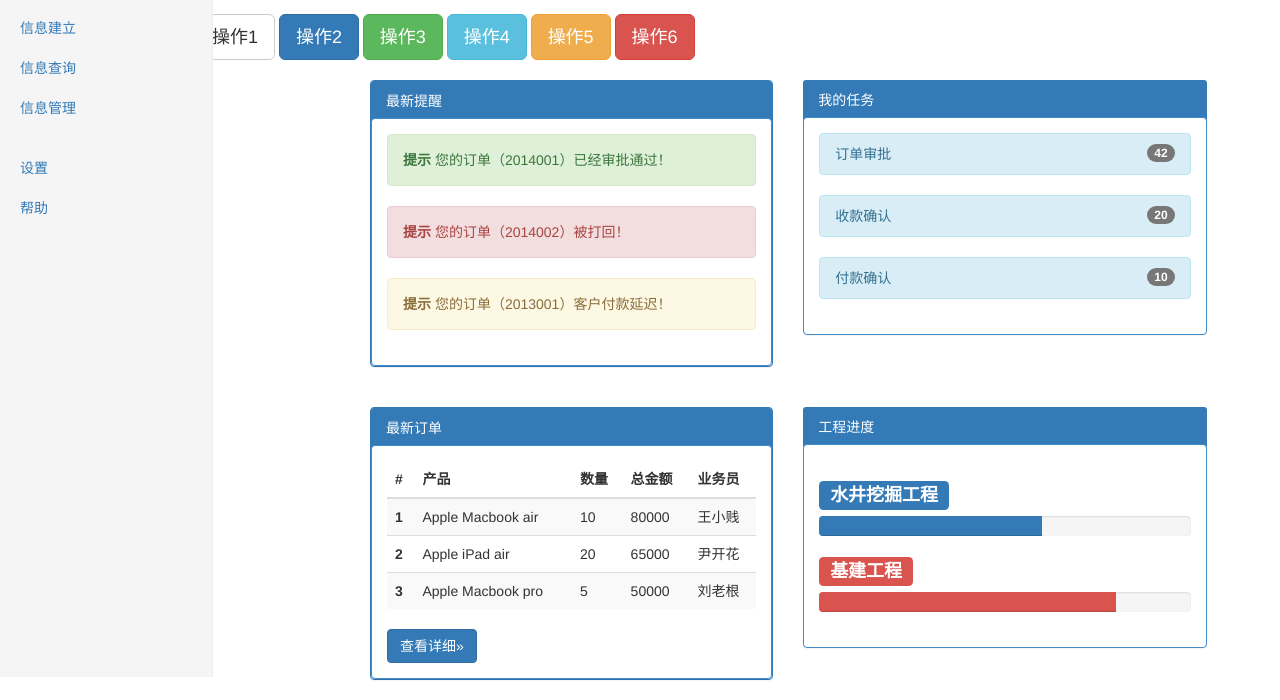
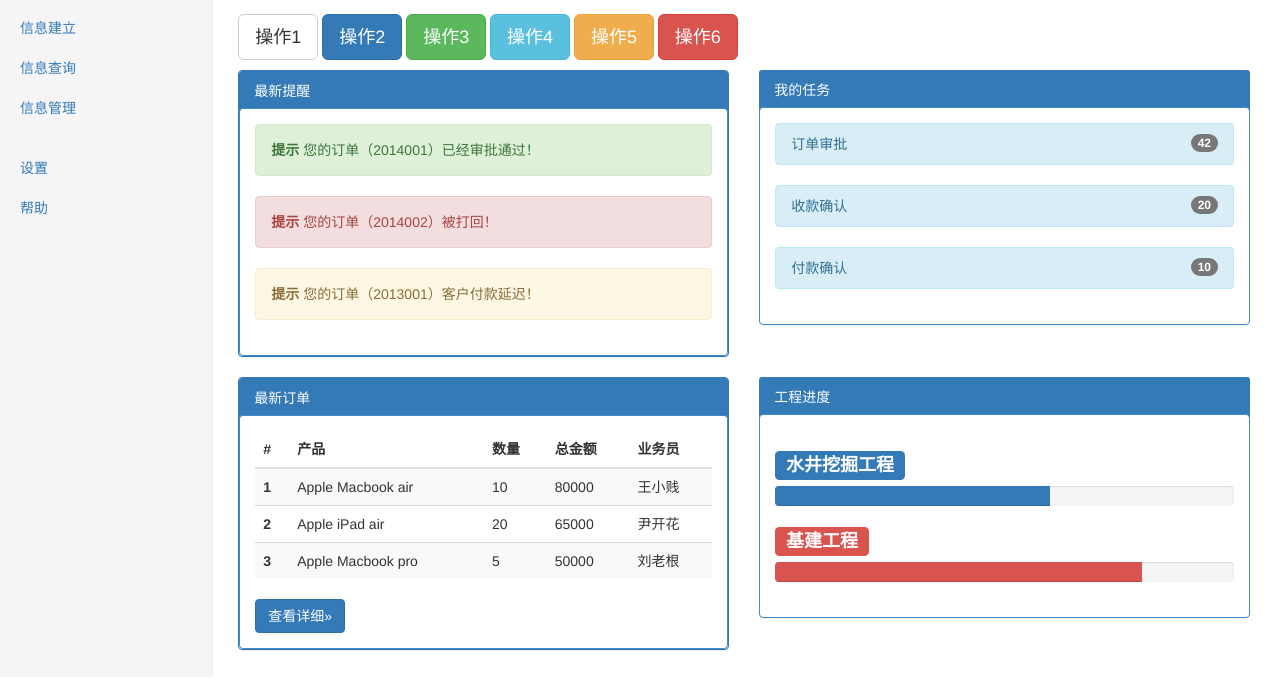
Before and after one commit to liuxiangjunya/exam, a plain HTML site: page index.html in a window 1280 px wide. Shown: the part 123-823 px from the top of the page. After the commit the page ends 800 px from the top, so only its background shows below. Drawn offline with Linux system fonts and the light colour scheme.

Commit message:
Update kz.css

```diff
--- a/css/kz.css
+++ b/css/kz.css
@@ -29,13 +29,13 @@
   color: #fff;
   background-color: #428bca;
 }
-.col-md-offset-2{
-  margin-left: 165px;
-}
-.row{
+/* .col-md-offset-2{
+  margin-left:-10px;
+} */
+/* .row{
   margin-top: 20px;
   margin-left: 160px;
-}
+} */
 .panel-body{
   margin-top: -4px;
   background-color: #fff;
@@ -44,7 +44,7 @@
   -webkit-box-shadow: 0 1px 1px rgba(0,0,0,.05);
   box-shadow: 0 1px 1px rgba(0,0,0,.05);
 }
-.panel-default > .panel-heading {
+.panel-default .panel-heading {
   background-color: #428BCA;
 }
 .progress {
```
